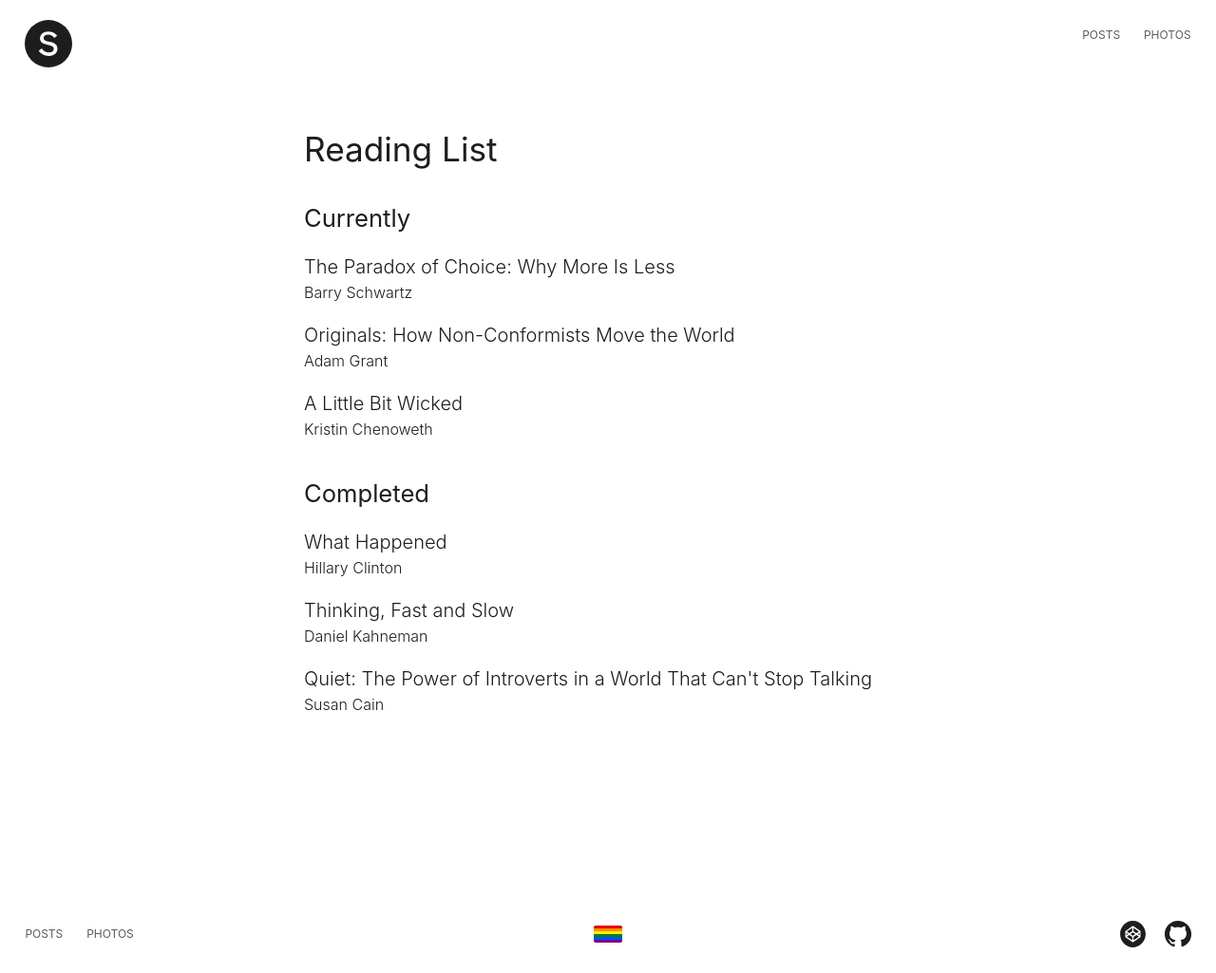
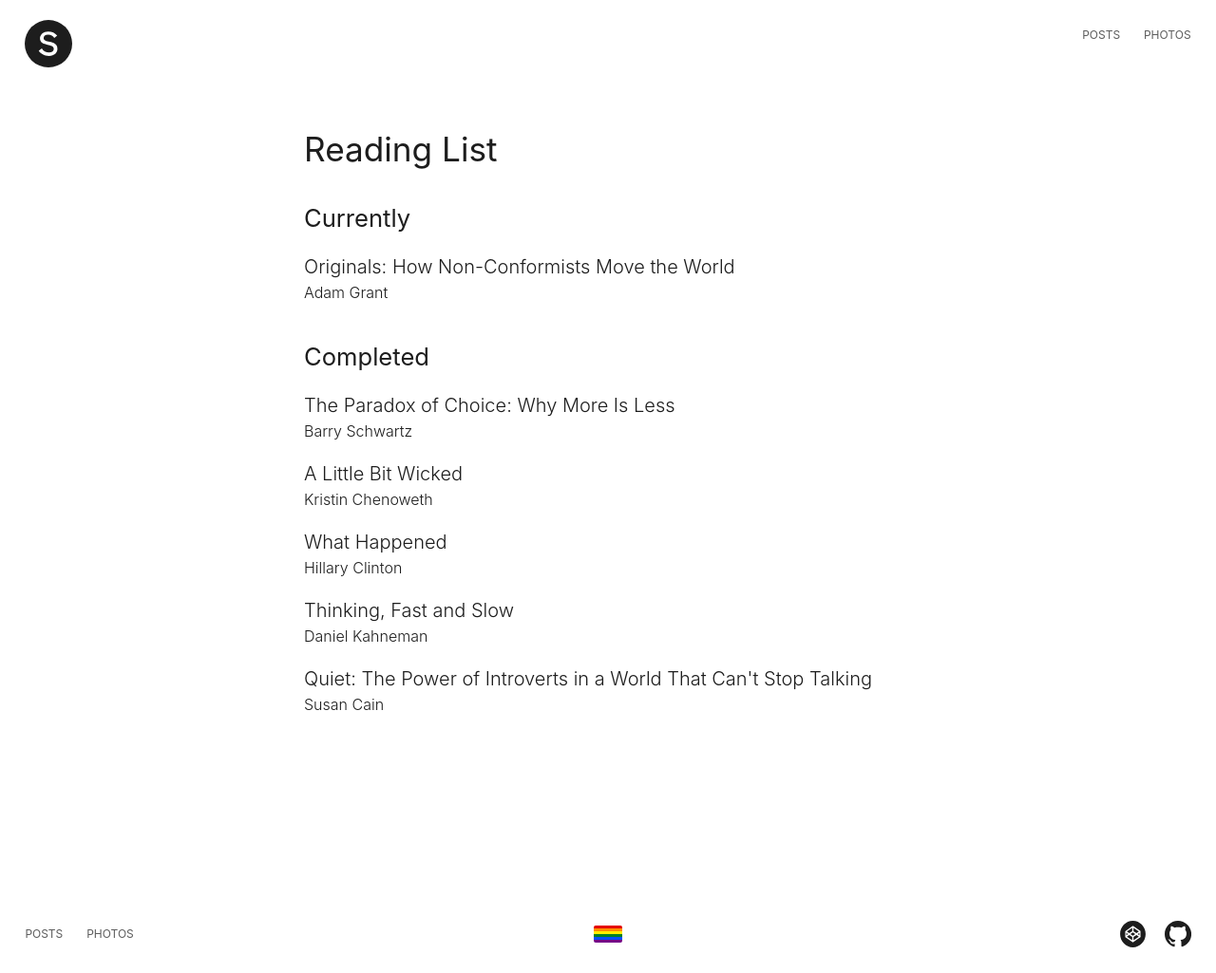
Before and after one commit to samhermes/samhermes.github.io, a Jekyll site: the page built from reading-list.md, in a window 1280 px wide. Shown: the whole page at 95% size. Built offline with Jekyll 4.4.1, drawn with Linux system fonts in a browser that asks for light colours.

Commit message:
Update reading list

```diff
--- a/reading-list.md
+++ b/reading-list.md
@@ -5,20 +5,20 @@ title: Reading List
 ## Currently
 
 <ul class="book-list">
-	<li>The Paradox of Choice: Why More Is Less<br>
-		<span class="author">Barry Schwartz</span>
-	</li>
 	<li>Originals: How Non-Conformists Move the World<br>
 		<span class="author">Adam Grant</span>
-	</li>
-	<li>A Little Bit Wicked<br>
-		<span class="author">Kristin Chenoweth</span>
 	</li>
 </ul>
 
 ## Completed
 
 <ul class="book-list">
+	<li>The Paradox of Choice: Why More Is Less<br>
+		<span class="author">Barry Schwartz</span>
+	</li>
+	<li>A Little Bit Wicked<br>
+		<span class="author">Kristin Chenoweth</span>
+	</li>
 	<li>What Happened<br>
 		<span class="author">Hillary Clinton</span>
 	</li>
```
